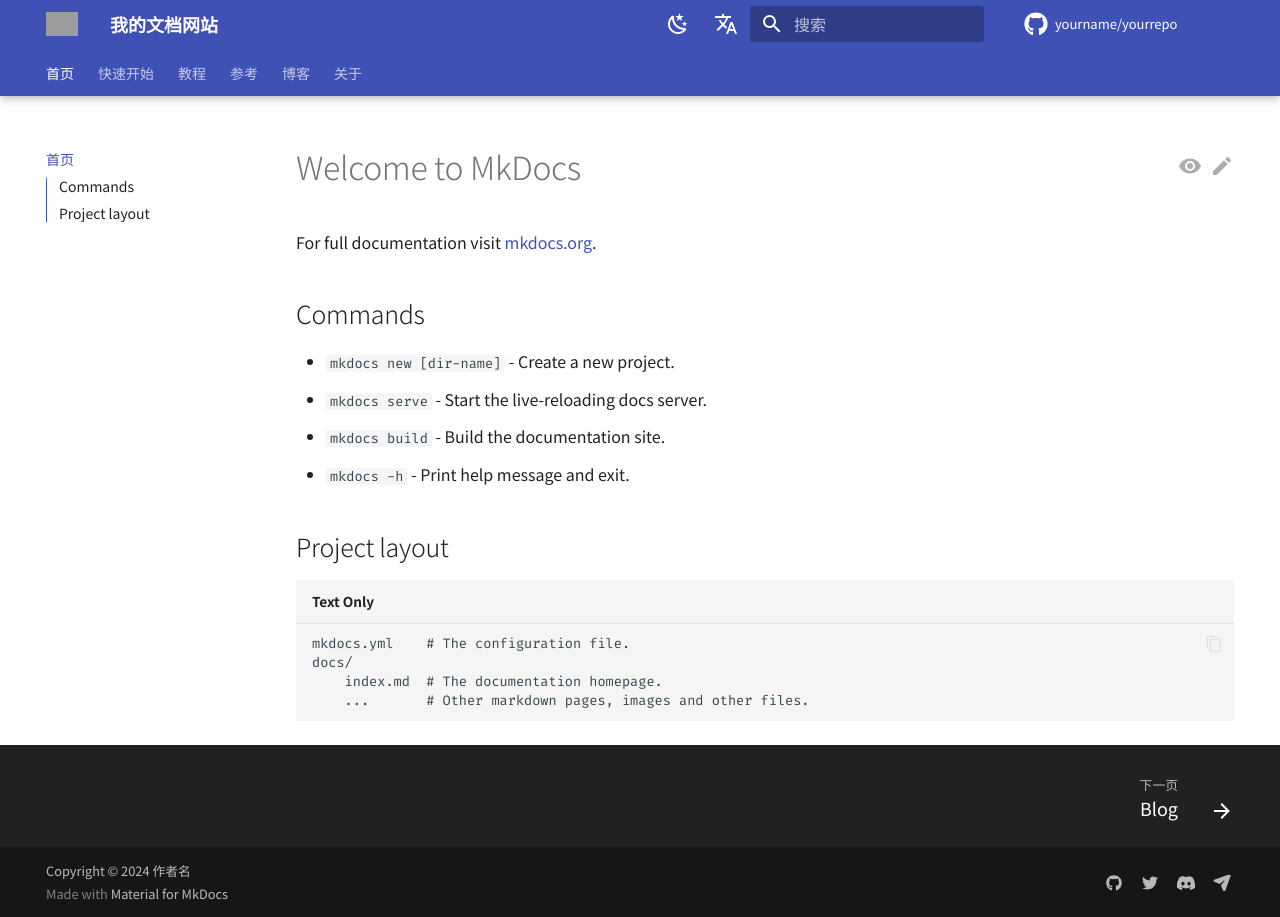
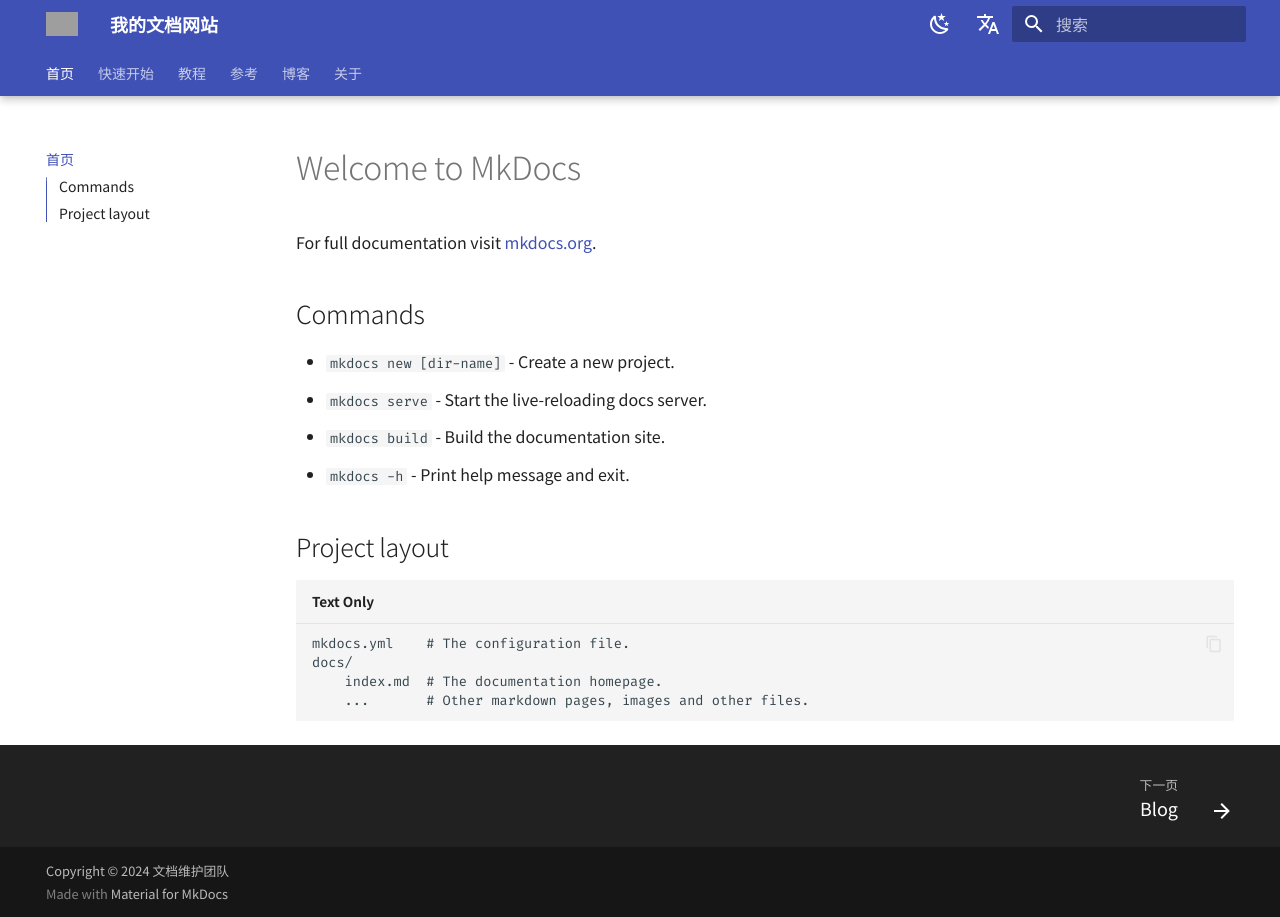
Before and after one commit to ezKemj/Docs, an MkDocs documentation site: the page built from docs/index.md, in a window 1280 px wide. Built offline with MkDocs 1.6.1 and Material for MkDocs 9.7.7, drawn with Linux system fonts in a browser that asks for light colours; plug-ins that fetch from the network failed and are left out; comment, search, counter and statistics services are not loaded; part of the change alters nothing that is shown; grey boxes are pictures that could not be loaded.

Commit message:
Update mkdocs.yml

```diff
--- a/mkdocs.yml
+++ b/mkdocs.yml
@@ -3,12 +3,13 @@
 # ==============================================================================
 site_name: 我的文档网站
 site_description: 使用 MkDocs Material 构建的中文知识库
-site_author: 作者名
+site_author: 文档维护团队  # 匿名化作者名称
 site_url: https://example.com
-repo_url: https://github.com/yourname/yourrepo
-repo_name: yourname/yourrepo
-edit_uri: edit/main/docs/
-copyright: Copyright &copy; 2024 作者名
+# 移除暴露个人身份的仓库URL
+# repo_url: https://github.com/yourname/yourrepo
+# repo_name: yourname/yourrepo
+# edit_uri: edit/main/docs/
+copyright: Copyright &copy; 2024 文档维护团队  # 匿名化版权信息
 
 # ==============================================================================
 # 构建配置
@@ -16,7 +17,6 @@ copyright: Copyright &copy; 2024 作者名
 docs_dir: docs
 site_dir: site
 strict: false
-dev_addr: 127.0.0.1:8000
 use_directory_urls: true
 
 # ==============================================================================
@@ -25,19 +25,16 @@ use_directory_urls: true
 theme:
   name: material
   language: zh
-  #custom_dir: overrides  # 自定义覆盖目录（可选）
 
   # 字体配置（中文建议使用系统字体）
   font:
     text: Noto Sans SC  # 思源黑体
     code: Fira Code
-  # 或者禁用 Google Fonts，使用系统字体（推荐中文用户）
-  # font: false
 
   # 图标配置
   icon:
     logo: material/book-open-page-variant
-    repo: fontawesome/brands/github
+    repo: fontawesome/brands/github  # 提示仓库存在，但不直接暴露URL
     edit: material/pencil
     view: material/eye
     admonition:
@@ -75,7 +72,7 @@ theme:
     - navigation.indexes          # 章节索引页
     - navigation.top              # 返回顶部按钮
     - navigation.footer           # 页脚上下页导航
-    - navigation.path             # 面包屑导航（需要 Insiders）
+    # - navigation.path             # 面包屑导航（需要 Insiders）- 移除需要付费的功能
 
     # --------------------------------------------------------------------------
     # 目录功能
@@ -102,8 +99,8 @@ theme:
     - content.code.copy           # 代码复制按钮
     - content.code.select         # 代码选择按钮
     - content.code.annotate       # 代码注释
-    - content.action.edit         # 编辑此页按钮
-    - content.action.view         # 查看源码按钮
+    # - content.action.edit         # 编辑此页按钮 - 移除暴露仓库路径
+    # - content.action.view         # 查看源码按钮 - 移除暴露仓库路径
     - content.tabs.link           # 内容标签页联动
     - content.tooltips            # 工具提示增强
     - content.footnote.tooltips   # 脚注工具提示
@@ -169,10 +166,6 @@ plugins:
         kwds:
           case: lower
       tags_slugify_separator: "-"
-      #tags_compare: !!python/name:material.plugins.tags.plugin.casefold
-      #tags_compare_reverse: false
-      #tags_pages_compare: !!python/name:material.plugins.tags.plugin.page_title
-      #tags_pages_compare_reverse: false
       tags_allowed:
         - 教程
         - 指南
@@ -217,8 +210,8 @@ plugins:
         - 技术
         - 生活
         - 教程
-      authors: true
-      authors_file: "{blog}/.authors.yml"
+      authors: false  # 不启用作者功能以保护隐私
+      authors_file: "{blog}/.authors.yml"  # 暴露文件路径，但因authors设为false不会使用
       pagination: true
       pagination_per_page: 10
       pagination_url_format: "page/{page}"
@@ -246,24 +239,12 @@ plugins:
 
   # 社交卡片插件
   - social:
-      enabled: true
+      enabled: false  # 禁用社交卡片插件，防止生成包含个人信息的图片
       cards: true
       cards_dir: assets/images/social
       cards_layout_options:
         background_color: "#4051b5"
         color: "#ffffff"
-
-  # 项目插件（多项目支持）
-  # - projects:
-  #     enabled: true
-  #     projects_dir: projects
-
-  # 组插件（组合多个插件配置）
-  # - group:
-  #     enabled: true
-  #     plugins:
-  #       - optimize
-  #       - minify
 
 # ==============================================================================
 # Markdown 扩展配置
@@ -317,9 +298,9 @@ markdown_extensions:
   - pymdownx.inlinehilite         # 行内代码高亮
   - pymdownx.keys                 # 键盘按键
   - pymdownx.magiclink:           # 自动链接
-      repo_url_shorthand: true
-      user: yourname
-      repo: yourrepo
+      repo_url_shorthand: false  # 不启用仓库短链接以保护隐私
+      # user: yourname  # 移除暴露用户名
+      # repo: yourrepo  # 移除暴露仓库名
   - pymdownx.smartsymbols         # 智能符号
   - pymdownx.snippets:            # 代码片段
       check_paths: true
@@ -365,62 +346,62 @@ extra:
   #   provider: mike
   #   default: latest
 
-  # 数据分析
-  analytics:
-    provider: google
-    property: G-XXXXXXXXXX
-    feedback:
-      title: 这篇文章有帮助吗？
-      ratings:
-        - icon: material/emoticon-happy-outline
-          name: 有帮助
-          data: 1
-          note: 感谢您的反馈！
-        - icon: material/emoticon-sad-outline
-          name: 需要改进
-          data: 0
-          note: 感谢您的反馈！我们会继续改进。
+  # 数据分析 - 移除暴露Google Analytics ID
+  # analytics:
+  #   provider: google
+  #   property: G-XXXXXXXXXX
+  #   feedback:
+  #     title: 这篇文章有帮助吗？
+  #     ratings:
+  #       - icon: material/emoticon-happy-outline
+  #         name: 有帮助
+  #         data: 1
+  #         note: 感谢您的反馈！
+  #       - icon: material/emoticon-sad-outline
+  #         name: 需要改进
+  #         data: 0
+  #         note: 感谢您的反馈！我们会继续改进。
 
   # 网站状态
   status:
     new: 最近添加
     deprecated: 已弃用
 
-  # 社交链接
-  social:
-    - icon: fontawesome/brands/github
-      link: https://github.com/yourname
-      name: GitHub
-    - icon: fontawesome/brands/twitter
-      link: https://twitter.com/yourname
-      name: Twitter
-    - icon: fontawesome/brands/discord
-      link: https://discord.gg/yourserver
-      name: Discord
-    - icon: fontawesome/solid/paper-plane
-      link: mailto:your@email.com
-      name: 邮箱
+  # 社交链接 - 移除所有暴露个人信息的链接
+  # social:
+  #   - icon: fontawesome/brands/github
+  #     link: https://github.com/yourname
+  #     name: GitHub
+  #   - icon: fontawesome/brands/twitter
+  #     link: https://twitter.com/yourname
+  #     name: Twitter
+  #   - icon: fontawesome/brands/discord
+  #     link: https://discord.gg/yourserver
+  #     name: Discord
+  #   - icon: fontawesome/solid/paper-plane
+  #     link: mailto:your@email.com
+  #     name: 邮箱
 
   # 生成器标识（是否显示 "Made with Material for MkDocs"）
   generator: true
 
-  # Cookie 同意
-  consent:
-    title: Cookie 使用同意
-    description: >-
-      我们使用 Cookie 来识别您的重复访问和偏好设置，以及衡量文档的有效性和用户是否找到了他们正在搜索的内容。
-      如果您同意，将帮助我们改进文档。
-    cookies:
-      analytics:
-        name: Google Analytics
-        checked: true
-      github:
-        name: GitHub
-        checked: true
-    actions:
-      - accept
-      - reject
-      - manage
+  # Cookie 同意 - 移除避免暴露分析工具配置
+  # consent:
+  #   title: Cookie 使用同意
+  #   description: >-
+  #     我们使用 Cookie 来识别您的重复访问和偏好设置，以及衡量文档的有效性和用户是否找到了他们正在搜索的内容。
+  #     如果您同意，将帮助我们改进文档。
+  #   cookies:
+  #     analytics:
+  #       name: Google Analytics
+  #       checked: true
+  #     github:
+  #       name: GitHub
+  #       checked: true
+  #   actions:
+  #     - accept
+  #     - reject
+  #     - manage
 
 # ==============================================================================
 # 额外 CSS/JS
@@ -436,13 +417,6 @@ extra_javascript:
   - https://unpkg.com/katex@0.16.9/dist/contrib/auto-render.min.js
 
 # ==============================================================================
-# 监视文件变化
-# ==============================================================================
-#watch:
- # - includes
-  #- overrides
-
-# ==============================================================================
 # 验证配置
 # ==============================================================================
 validation:
@@ -455,9 +429,3 @@ validation:
     anchors: warn
     absolute_links: info
     unrecognized_links: info
-
-# ==============================================================================
-# 钩子
-# ==============================================================================
-# hooks:
-#   - hooks/on_page_markdown.py
```
